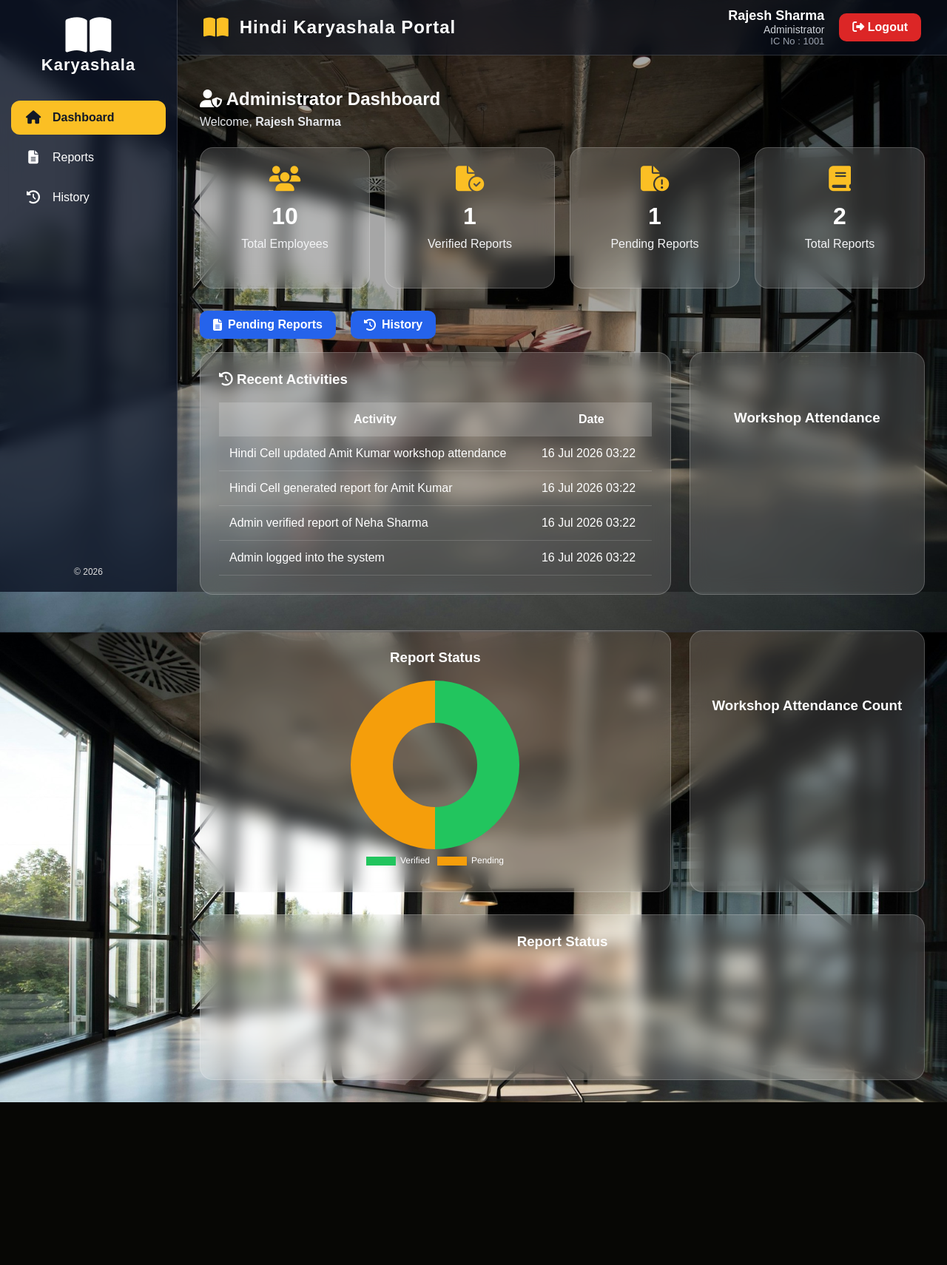
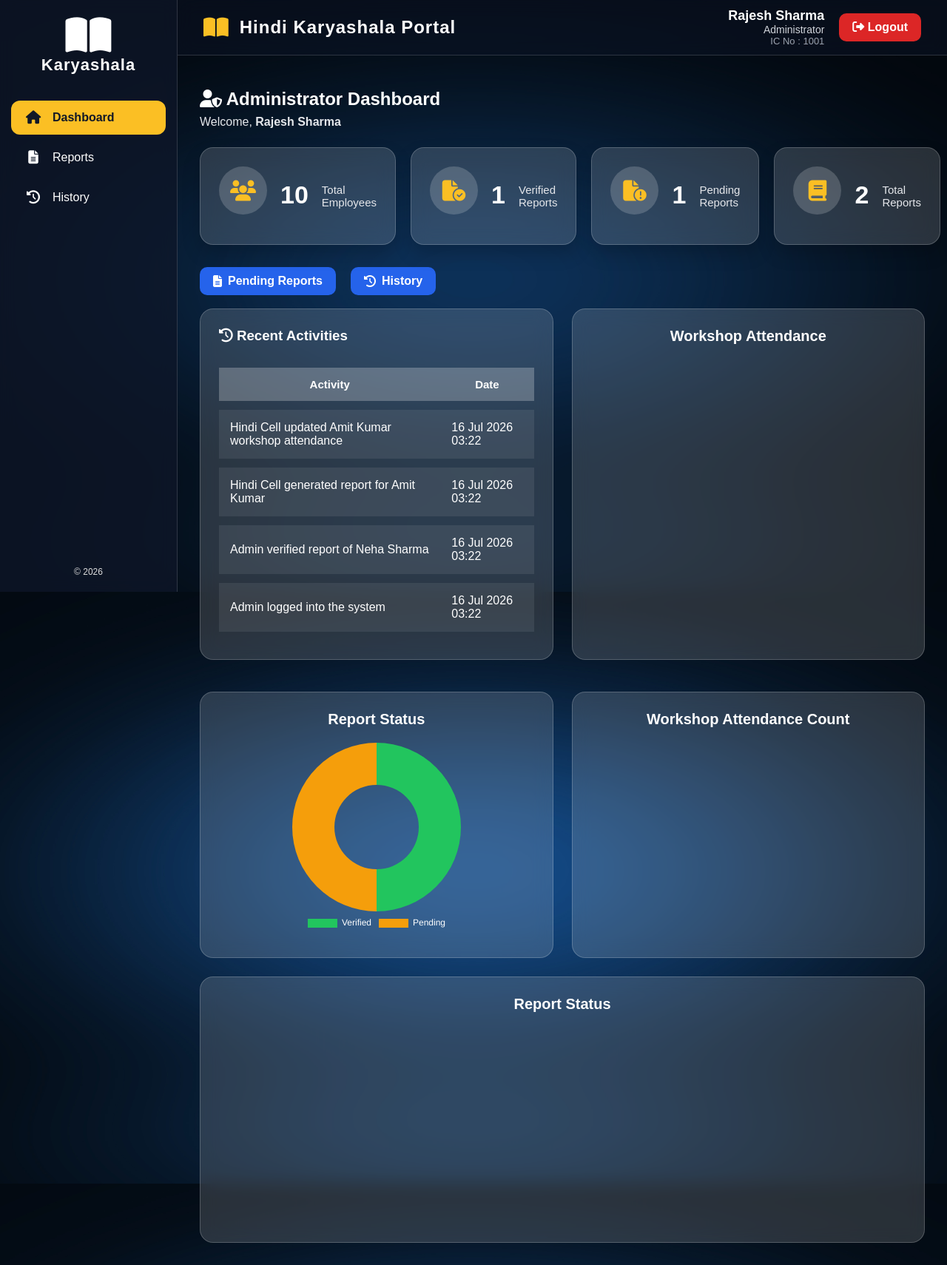
Before and after one commit to codeSunidhi/Hindi-Karyashala-portal, a PHP site: page /admin/dashboard.php in a window 1280 px wide. Shown: the whole page at 74% size. Before the commit the page ends 1490 px from the top, so only its background shows below. Run offline with PHP 8.4, Linux system fonts and the light colour scheme; a user stored in the database is signed in; data comes from the database, SQL or seed files in the repository.

Commit message:
Certain changes are done

```diff
--- a/css/dashboard.css
+++ b/css/dashboard.css
@@ -671,3 +671,308 @@ body::before{
 }
 
 }
+/* ==========================================================
+   IMPROVED DASHBOARD CARDS
+========================================================== */
+
+.dashboard-card{
+    display:flex;
+    align-items:center;
+    gap:18px;
+    text-align:left;
+    min-height:130px;
+    box-shadow:0 12px 25px rgba(0,0,0,.18);
+}
+
+.dashboard-card i{
+    width:65px;
+    height:65px;
+    border-radius:50%;
+    display:flex;
+    align-items:center;
+    justify-content:center;
+    background:rgba(255,255,255,.18);
+    font-size:28px;
+    flex-shrink:0;
+}
+
+.dashboard-card h3{
+    font-size:34px;
+    margin-bottom:4px;
+}
+
+.dashboard-card p{
+    margin:0;
+    color:#e5e7eb;
+    font-size:15px;
+}
+
+/* ==========================================================
+   CHART LAYOUT
+========================================================== */
+
+.dashboard-middle{
+
+    display:grid;
+
+    grid-template-columns:repeat(2,1fr);
+
+    gap:25px;
+
+    margin-bottom:25px;
+
+}
+
+.chart-box{
+
+    min-height:360px;
+
+    display:flex;
+
+    flex-direction:column;
+
+    justify-content:flex-start;
+
+    align-items:center;
+
+}
+
+.chart-box h3{
+
+    width:100%;
+
+    text-align:center;
+
+    font-size:20px;
+
+    margin-bottom:20px;
+
+    color:white;
+
+}
+
+/* Smaller Pie */
+
+#attendanceChart{
+
+    width:260px !important;
+
+    height:260px !important;
+
+}
+
+/* Horizontal charts */
+
+#reportChart,
+#barChart{
+
+    width:100% !important;
+
+    height:280px !important;
+
+}
+
+/* ==========================================================
+   ACTIVITY TIMELINE
+========================================================== */
+
+.activity-box{
+
+    min-height:360px;
+
+}
+
+.activity-table{
+
+    border-collapse:separate;
+
+    border-spacing:0 12px;
+
+}
+
+.activity-table tr{
+
+    background:rgba(255,255,255,.08);
+
+    transition:.3s;
+
+}
+
+.activity-table tr:hover{
+
+    background:rgba(255,255,255,.18);
+
+}
+
+.activity-table td{
+
+    border:none;
+
+    padding:15px;
+
+}
+
+.activity-table th{
+
+    border:none;
+
+    font-size:15px;
+
+}
+
+/* ==========================================================
+   TABLE POLISH
+========================================================== */
+
+.glass-table{
+
+    overflow:hidden;
+
+}
+
+.glass-table th{
+
+    position:sticky;
+
+    top:0;
+
+    background:rgba(255,255,255,.22);
+
+    backdrop-filter:blur(10px);
+
+}
+
+.glass-table tbody tr:nth-child(even){
+
+    background:rgba(255,255,255,.04);
+
+}
+
+/* ==========================================================
+   FORM CARD
+========================================================== */
+
+.form-card{
+
+    background:rgba(255,255,255,.14);
+
+    backdrop-filter:blur(14px);
+
+    border-radius:18px;
+
+    padding:30px;
+
+    border:1px solid rgba(255,255,255,.18);
+
+}
+
+.form-group{
+
+    margin-bottom:18px;
+
+}
+
+.form-group label{
+
+    display:block;
+
+    color:white;
+
+    margin-bottom:8px;
+
+    font-weight:600;
+
+}
+
+.form-group input,
+.form-group select,
+.form-group textarea{
+
+    width:100%;
+
+    padding:12px 15px;
+
+    border-radius:10px;
+
+    border:none;
+
+    outline:none;
+
+    background:rgba(255,255,255,.15);
+
+    color:white;
+
+}
+
+.form-group input::placeholder,
+.form-group textarea::placeholder{
+
+    color:#d1d5db;
+
+}
+
+textarea{
+
+    resize:vertical;
+
+}
+
+/* ==========================================================
+   BUTTON GROUP
+========================================================== */
+
+.button-group{
+
+    display:flex;
+
+    gap:15px;
+
+    margin-top:20px;
+
+    flex-wrap:wrap;
+
+}
+
+/* ==========================================================
+   RESPONSIVE
+========================================================== */
+
+@media(max-width:1100px){
+
+.dashboard-middle{
+
+    grid-template-columns:1fr;
+
+}
+
+.chart-box{
+
+    min-height:330px;
+
+}
+
+}
+
+@media(max-width:768px){
+
+.dashboard-card{
+
+    flex-direction:column;
+
+    text-align:center;
+
+}
+
+.dashboard-card i{
+
+    margin-bottom:10px;
+
+}
+
+.button-group{
+
+    flex-direction:column;
+
+}
+
+}
```
Also changed, not shown: ajax/update_employee.php (deleted), ajax/verify_report.php (deleted), css/animation.css (deleted), css/modal.css (deleted), css/reponsive.css (deleted), css/table.css (deleted), images/background.jpg, js/charts.js (deleted), js/modal.js (deleted), js/toast.js (deleted).
